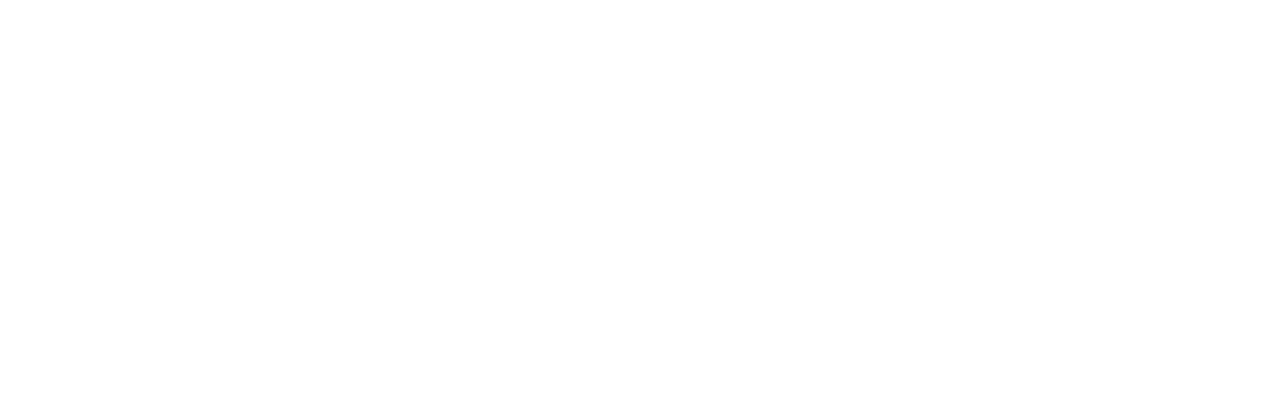
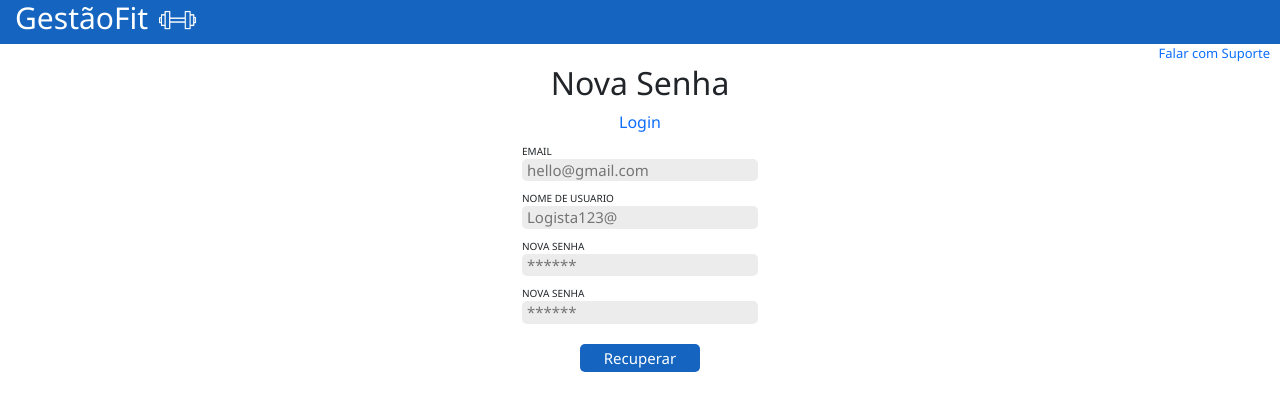
Before and after one commit to Yuri-Fernandes-dev/gestaofit-angular, an Angular app in the folder gestao/: page /recuperar in a window 1280 px wide. Before the commit this address led to /. Shown: the top 410 px of the page. Built offline with nearby package versions, Linux system fonts and the light colour scheme.

Commit message:
pagina de Recuperar Senha

```diff
--- a/gestao/src/app/app.routes.ts
+++ b/gestao/src/app/app.routes.ts
@@ -1,9 +1,11 @@
 import { Routes } from '@angular/router';
 import { LayoutCadastroComponent } from './pages/layout/layout-cadastro/layout-cadastro.component';
 import { LayoutLoginComponent } from './pages/layout/layout-login/layout-login.component';
+import { LayoutRecuperarComponent } from './pages/layout/layout-recuperar/layout-recuperar.component';
 
 export const routes: Routes = [
     {path: '', component: LayoutLoginComponent},
-    {path: 'cadastro', component:LayoutCadastroComponent}
+    {path: 'cadastro', component:LayoutCadastroComponent},
+    {path: 'recuperar', component:LayoutRecuperarComponent}
 
 ];
--- /dev/null
+++ b/gestao/src/app/pages/layout/layout-recuperar/layout-recuperar.component.css
@@ -0,0 +1,58 @@
+.container{
+    width: 260px;
+}
+.titulo{
+    display: flex;
+    flex-direction: column;
+    justify-content: center;
+    align-items: center;
+
+}
+span, a{
+
+    text-decoration: none;
+}
+.retornar{
+    display: flex;
+    flex-direction: column;
+    justify-content: center;
+    align-items: center;
+
+}
+.container-formulario, form{
+    display: flex;
+    flex-direction: column;
+}
+label{
+    font-size: 10px;
+    margin-top: 10px;
+
+
+}
+
+input{
+    padding-left: 5px;
+    border-radius: 5px;
+    border: none;
+    background-color: #ECECEC;
+    font-size: 15px;
+}
+
+button{
+    margin-top: 20px;
+    width: 120px;
+    font-size: 15px;
+    border: none;
+    color: white;
+    background-color: #1565C0;
+    margin-left: auto;
+    margin-right: auto;
+    border-radius: 5px;
+    padding: 3px;
+}
+#suport{
+    display: flex;
+    justify-content: flex-end;
+    margin-right: 10px;
+    font-size: 13px;
+}
--- /dev/null
+++ b/gestao/src/app/pages/layout/layout-recuperar/layout-recuperar.component.html
@@ -0,0 +1,30 @@
+ <app-header-login> </app-header-login>
+ <a href="#" id="suport">Falar com Suporte</a>
+
+
+    <div class="container">
+        <div class="titulo">
+            <h2>Nova Senha</h2>
+        </div>
+        <div class="retornar">
+            <a href="#"><span>Login</span></a>
+        </div>
+
+        <div class="container-formulario">
+            <form action="">
+                <label for="">EMAIL</label>
+                <input type="text" placeholder="hello@gmail.com">
+
+                <label for="">NOME DE USUARIO</label>
+                <input type="text" placeholder="Logista123@">
+
+                <label for="">NOVA SENHA</label>
+                <input type="password" placeholder="******">
+
+                <label for="">NOVA SENHA</label>
+                <input type="password" placeholder="******">
+
+                <button>Recuperar</button>
+            </form>
+        </div>
+    </div>
```
Also changed, not shown: gestao/src/app/pages/layout/layout-recuperar/layout-recuperar.component.ts (added, +13 -0 lines), 1 other file (tests, documents, lock files or other folders).
